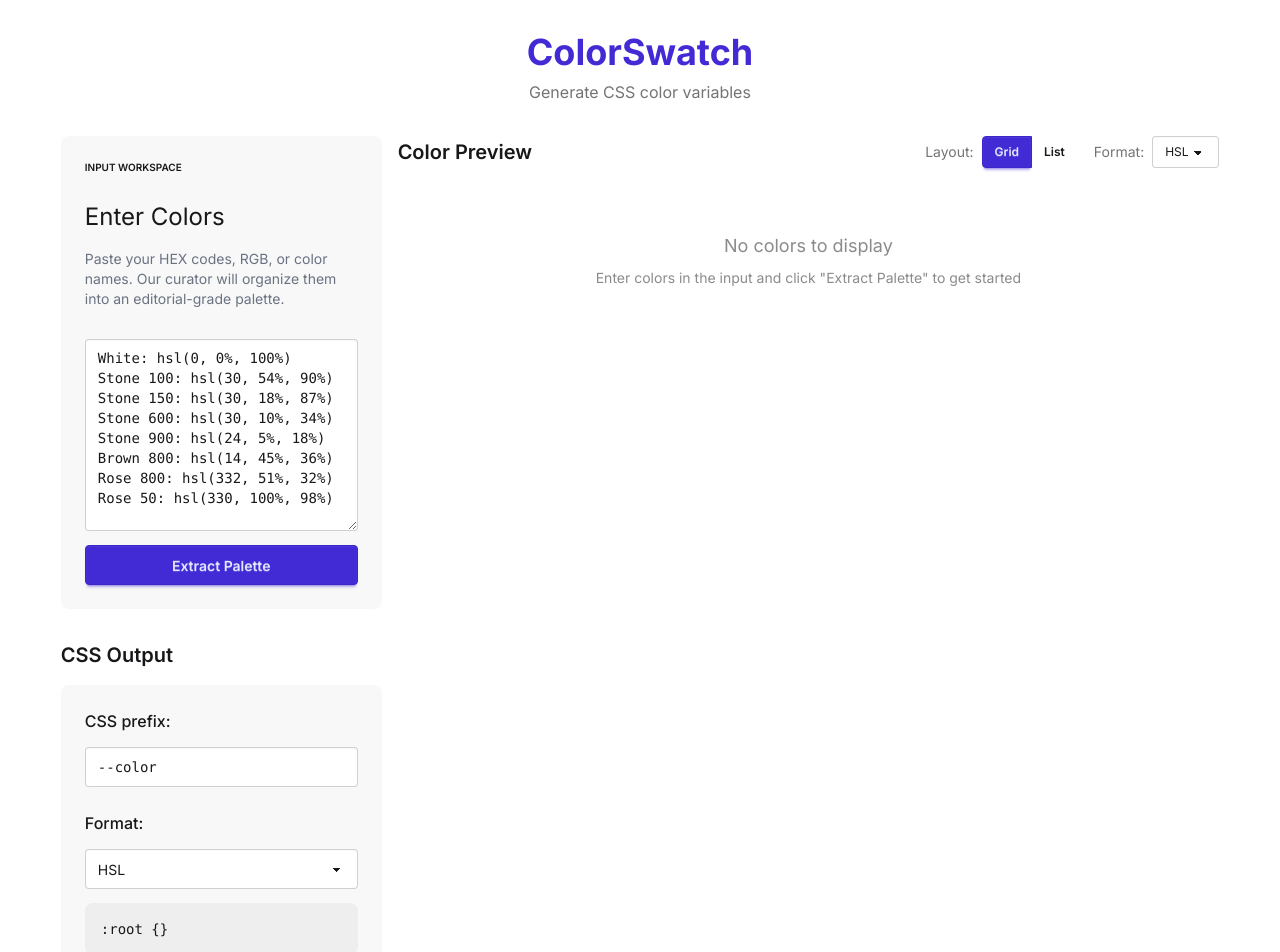
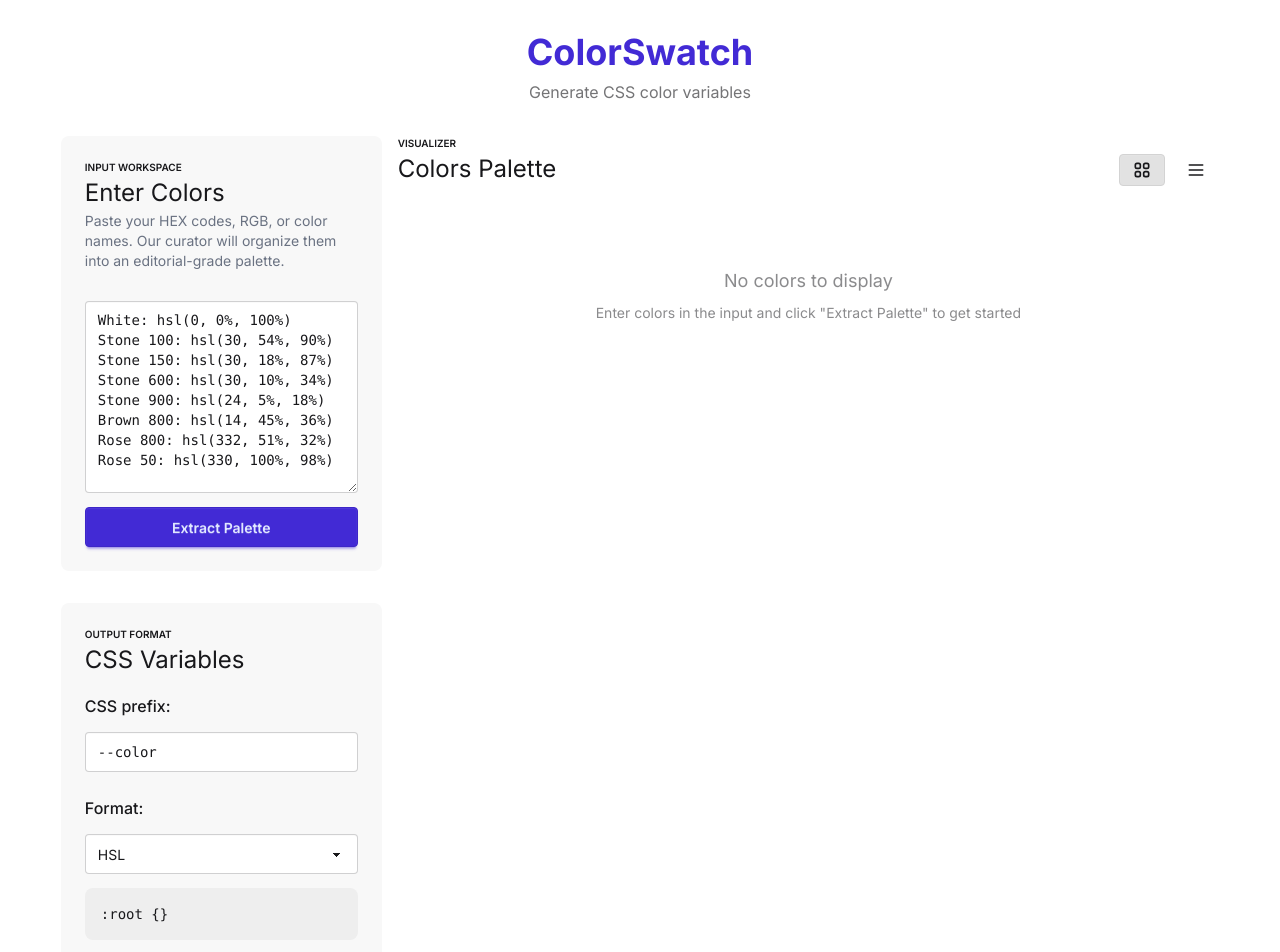
Before and after one commit to AGutierrezR/color-swatch, a React (Vite) app: page / in a window 1280 px wide. Shown: the top 952 px of the page. Built offline with nearby package versions, Linux system fonts and the light colour scheme.

Commit message:
feat: create ColorCard and SectionHeader Components

```diff
--- a/src/App.jsx
+++ b/src/App.jsx
@@ -48,8 +48,6 @@ function App() {
           <div>
             <ColorInput value={inputValue} onChange={setInputValue} onExtract={extractPalette} />
 
-            <h2 className="text-xl font-semibold mb-4 text-base-content">CSS Output</h2>
-
             <CssOutput
               prefix={cssPrefix}
               onPrefixChange={setCssPrefix}
--- /dev/null
+++ b/src/components/ColorCard.jsx
@@ -0,0 +1,33 @@
+function ColorCard({ color, layout }) {
+  if (layout === "grid") {
+    return (
+      <div className="card bg-base-100 shadow-md hover:shadow-xl hover:-translate-y-1 transition-all duration-200">
+        <div className="h-40 w-full rounded-t-lg" style={{ background: color.value }} />
+        <div className="card-body p-3 text-center">
+          <div className="text-sm font-medium capitalize text-base-content">
+            {color.label}
+          </div>
+          <div className="text-xs text-base-content/60 mt-1 font-mono">
+            {color.value}
+          </div>
+        </div>
+      </div>
+    );
+  }
+
+  return (
+    <div className="bg-base-100 shadow-md hover:shadow-xl transition-all duration-200 flex items-center gap-4 p-2 rounded-lg">
+      <div className="w-40 h-20 flex-shrink-0 rounded-lg" style={{ background: color.value }} />
+      <div className="flex-1">
+        <div className="text-sm font-medium capitalize text-base-content">
+          {color.label}
+        </div>
+        <div className="text-xs text-base-content/60 mt-1 font-mono">
+          {color.value}
+        </div>
+      </div>
+    </div>
+  );
+}
+
+export default ColorCard;
--- a/src/components/ColorGrid.jsx
+++ b/src/components/ColorGrid.jsx
@@ -1,51 +1,59 @@
 import { useState } from "react";
-import { COLOR_FORMATS } from "../utils";
+import ColorCard from "./ColorCard";
+import SectionHeader from "./SectionHeader";
 
-function ColorGrid({ colors, outputFormat, onFormatChange }) {
+function ColorGrid({ colors }) {
   const [layout, setLayout] = useState("grid");
 
   return (
     <div>
       <div className="flex items-center justify-between mb-4">
-        <h2 className="text-xl font-semibold text-base-content">Color Preview</h2>
-        <div className="flex items-center gap-4">
+        <SectionHeader title="Colors Palette" subtitle="Visualizer" />
         <div className="flex items-center gap-2">
-            <label className="text-sm text-base-content/60">Layout:</label>
-            <div className="join">
           <button
-                className={`btn btn-sm join-item ${layout === "grid" ? "btn-primary" : "btn-ghost"}`}
+            className={`btn btn-sm btn-ghost ${layout === "grid" ? "btn-active" : ""}`}
             onClick={() => setLayout("grid")}
           >
-                Grid
+            <svg
+              className="w-5 h-5"
+              fill="none"
+              viewBox="0 0 24 24"
+              stroke="currentColor"
+            >
+              <path
+                strokeLinecap="round"
+                strokeLinejoin="round"
+                strokeWidth={2}
+                d="M4 6a2 2 0 012-2h2a2 2 0 012 2v2a2 2 0 01-2 2H6a2 2 0 01-2-2V6zM14 6a2 2 0 012-2h2a2 2 0 012 2v2a2 2 0 01-2 2h-2a2 2 0 01-2-2V6zM4 16a2 2 0 012-2h2a2 2 0 012 2v2a2 2 0 01-2 2H6a2 2 0 01-2-2v-2zM14 16a2 2 0 012-2h2a2 2 0 012 2v2a2 2 0 01-2 2h-2a2 2 0 01-2-2v-2z"
+              />
+            </svg>
           </button>
           <button
-                className={`btn btn-sm join-item ${layout === "list" ? "btn-primary" : "btn-ghost"}`}
+            className={`btn btn-sm btn-ghost ${layout === "list" ? "btn-active" : ""}`}
             onClick={() => setLayout("list")}
           >
-                List
+            <svg
+              className="w-5 h-5"
+              fill="none"
+              viewBox="0 0 24 24"
+              stroke="currentColor"
+            >
+              <path
+                strokeLinecap="round"
+                strokeLinejoin="round"
+                strokeWidth={2}
+                d="M4 6h16M4 12h16M4 18h16"
+              />
+            </svg>
           </button>
-            </div>
-          </div>
-          <div className="flex items-center gap-2">
-            <label className="text-sm text-base-content/60">Format:</label>
-            <select
-              className="select select-bordered select-sm"
-              value={outputFormat}
-              onChange={(e) => onFormatChange(e.target.value)}
-            >
-              {COLOR_FORMATS.map((format) => (
-                <option key={format} value={format}>
-                  {format.toUpperCase()}
-                </option>
-              ))}
-            </select>
-          </div>
         </div>
       </div>
       {colors.length === 0 ? (
         <div className="text-center py-12 text-base-content/50">
           <p className="text-lg mb-2">No colors to display</p>
-          <p className="text-sm">Enter colors in the input and click "Extract Palette" to get started</p>
+          <p className="text-sm">
+            Enter colors in the input and click "Extract Palette" to get started
+          </p>
         </div>
       ) : (
         <div
@@ -56,25 +64,7 @@ function ColorGrid({ colors, outputFormat, onFormatChange }) {
           }
         >
           {colors.map((color, index) => (
-            <div
-              key={index}
-              className={`bg-base-100 shadow-md hover:shadow-xl hover:-translate-y-1 transition-all duration-200 ${
-                layout === "grid" ? "card" : "flex items-center gap-4 p-2 rounded-lg"
-              }`}
-            >
-              {layout === "list" && (
-                <div className="w-40 h-20 flex-shrink-0 rounded-lg" style={{ background: color.value }} />
-              )}
-              {layout === "grid" && <div className="h-24 w-full" style={{ background: color.value }} />}
-              <div className={layout === "grid" ? "card-body p-3 text-center" : "flex-1"}>
-                <div className="text-sm font-medium capitalize text-base-content">
-                  {color.label}
-                </div>
-                <div className="text-xs text-base-content/60 mt-1 font-mono">
-                  {color.value}
-                </div>
-              </div>
-            </div>
+            <ColorCard key={index} color={color} layout={layout} />
           ))}
         </div>
       )}
--- a/src/components/ColorInput.jsx
+++ b/src/components/ColorInput.jsx
@@ -1,11 +1,13 @@
+import SectionHeader from "./SectionHeader";
+
 function ColorInput({ value, onChange, onExtract }) {
   return (
     <div className="flow mb-8 bg-base-200 p-6 rounded-lg">
-      <p className="text-[0.625rem] uppercase font-semibold">Input Workspace</p>
-      <h2 className="text-[1.5rem] font-normal">Enter Colors</h2>
-      <p className="text-sm text-gray-500 mb-4">
-        Paste your HEX codes, RGB, or color names. Our curator will organize them into an editorial-grade palette.
-      </p>
+      <SectionHeader
+        title="Enter Colors"
+        subtitle="Input Workspace"
+        description="Paste your HEX codes, RGB, or color names. Our curator will organize them into an editorial-grade palette."
+      />
       <textarea
         className="textarea textarea-bordered w-full h-48 font-mono text-sm resize-y"
         value={value}
--- a/src/components/CssOutput.jsx
+++ b/src/components/CssOutput.jsx
@@ -1,4 +1,5 @@
 import { COLOR_FORMATS } from "../utils";
+import SectionHeader from "./SectionHeader";
 
 function CssOutput({
   prefix,
@@ -11,6 +12,7 @@ function CssOutput({
 }) {
   return (
     <div className="flow mb-8 bg-base-200 p-6 rounded-lg">
+      <SectionHeader title="CSS Variables" subtitle="Output Format" />
       <div className="auto-grid" data-fit="two-columns">
         <div className="flow">
           <label className="font-medium text-base-content">CSS prefix:</label>
--- /dev/null
+++ b/src/components/SectionHeader.jsx
@@ -0,0 +1,11 @@
+function SectionHeader({ title, subtitle, description, titleSize = "text-[1.5rem]" }) {
+  return (
+    <div className="mb-4">
+      {subtitle && <p className="text-[0.625rem] uppercase font-semibold">{subtitle}</p>}
+      <h2 className={`font-normal ${titleSize}`}>{title}</h2>
+      {description && <p className="text-sm text-gray-500">{description}</p>}
+    </div>
+  );
+}
+
+export default SectionHeader;
```
Lines whose indentation alone changed are shown as unchanged.
